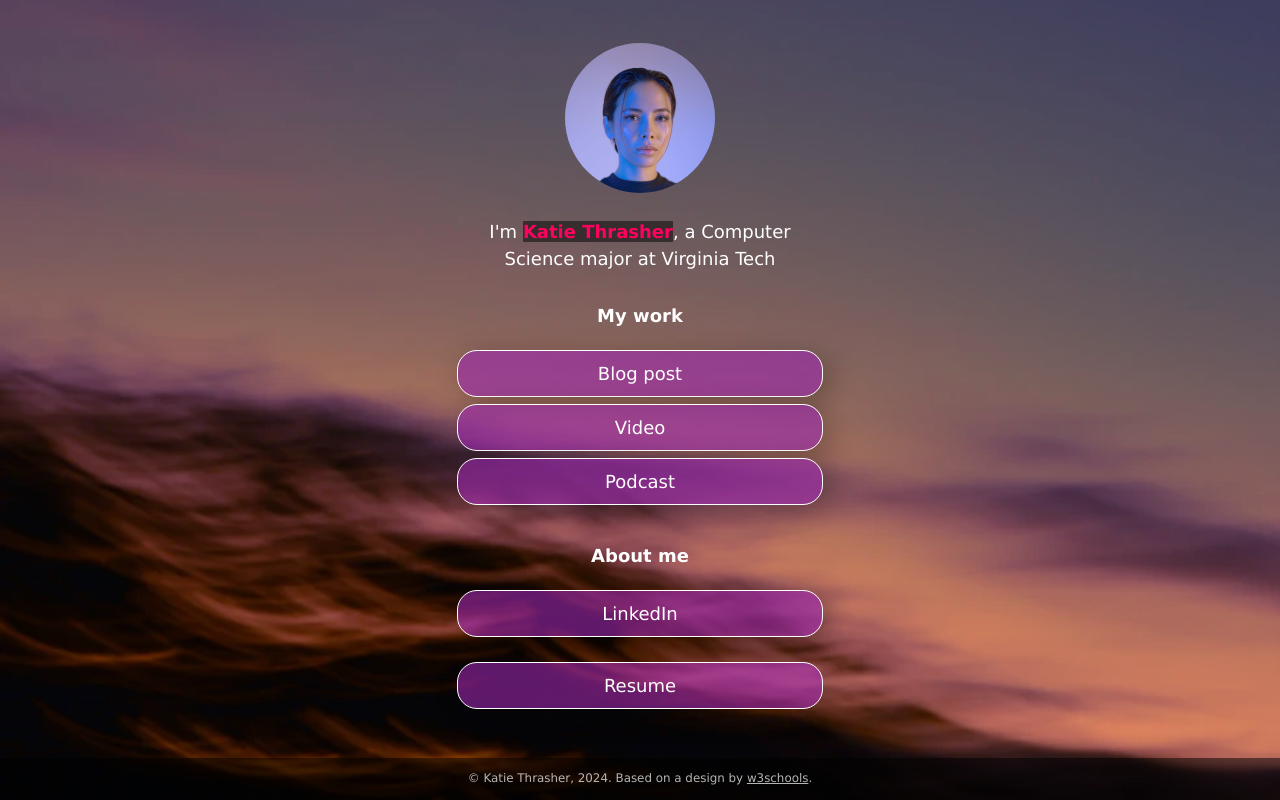
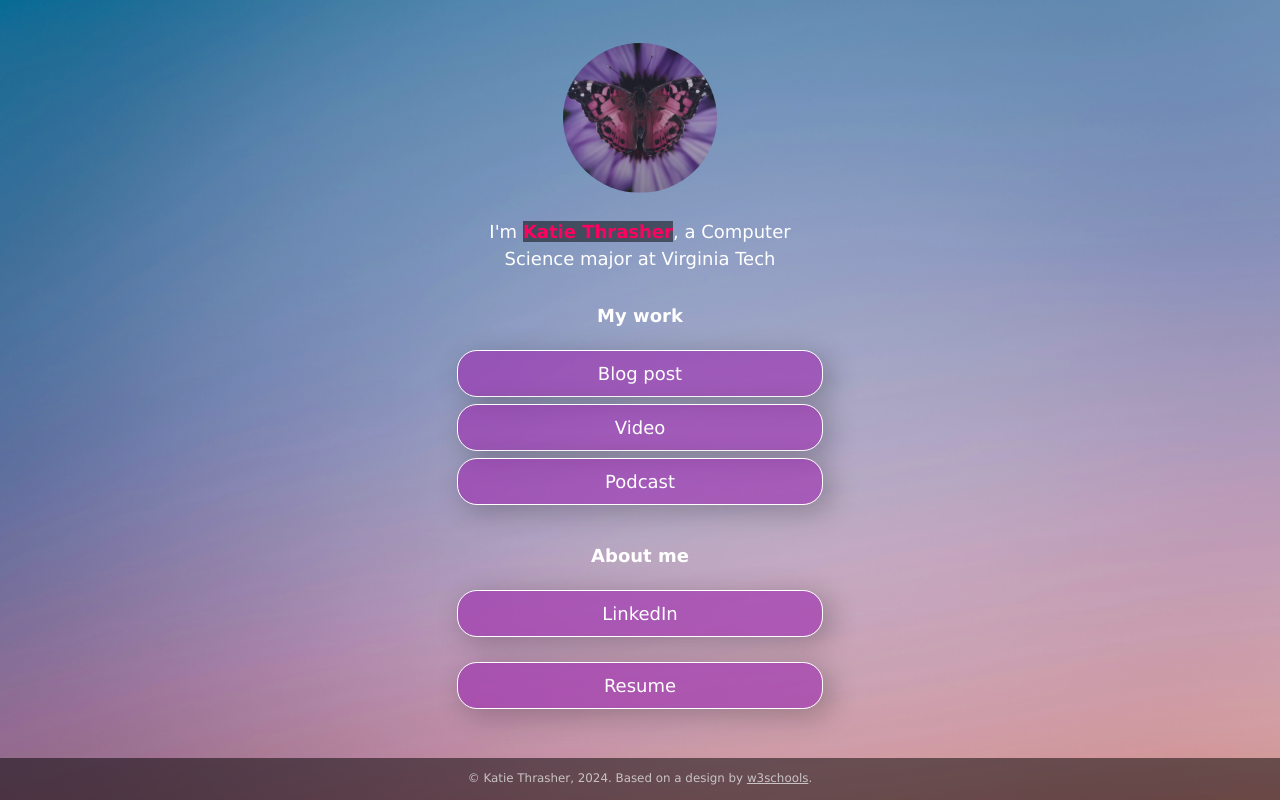
Before and after one commit to KThrasher13/KThrasher13.github.io, a plain HTML site: page index.html in a window 1280 px wide. Drawn offline with Linux system fonts and the light colour scheme; a script that the page names is missing.

Commit message:
add images

```diff
--- a/css/style.css
+++ b/css/style.css
@@ -26,7 +26,7 @@ body {
     min-height: 100%;
     /* The image used for the site background. Try changing skyscape.jpg to stars.jpg. Put a replacement photo in the images folder and, in line 21 below, replace skyscape.jpg with yourbackgroundfilename.jpg */
     /* The linear gradient darkens the image, like putting a sunglasses lens on top of it. If you want to darken the image even more, change 0.1 (both times) to 0.3 or higher */
-    background: linear-gradient(rgba(0, 0, 0, 0.1), rgba(0, 0, 0, 0.1)), url(../images/skyscape.jpg);
+    background: linear-gradient(rgba(0, 0, 0, 0.1), rgba(0, 0, 0, 0.1)), url(../images/background.jpg);
     /* Prevents the browser from repeating or "tiling" the background image */
     background-repeat: no-repeat;
     background-position: center;
--- a/index.html
+++ b/index.html
@@ -15,7 +15,7 @@
   <div class="container">
     <!-- Image and name container. Put your replacement photo—which you should crop to be square—in the images folder, then change the source attribute to images/yourportraitfilename.jpg. This path says, "Look in the images folder for yourportraitfilename.jpg." Be sure to change the alt text, too. -->
     <div class="image-container">
-      <img src="images/portrait.jpg" alt="Photo by Art Hauntington">
+      <img src="images/butterfly.png" alt="A butterfly on a flower">
     </div>
     <div class="intro">
       I'm <span class="name"><strong>Katie Thrasher</strong></span>, a Computer Science major at Virginia Tech
```
Also changed, not shown: images/background.jpg (added), images/butterfly.png (added).
